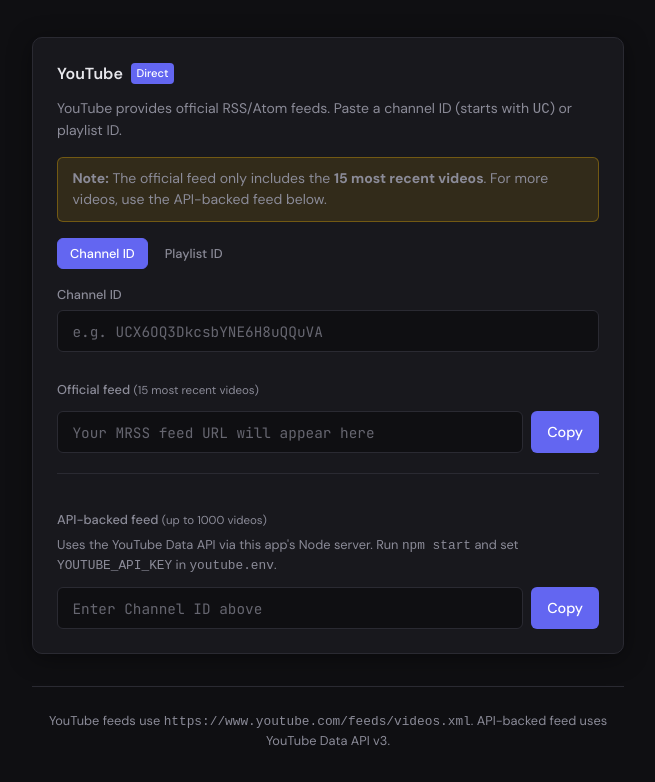
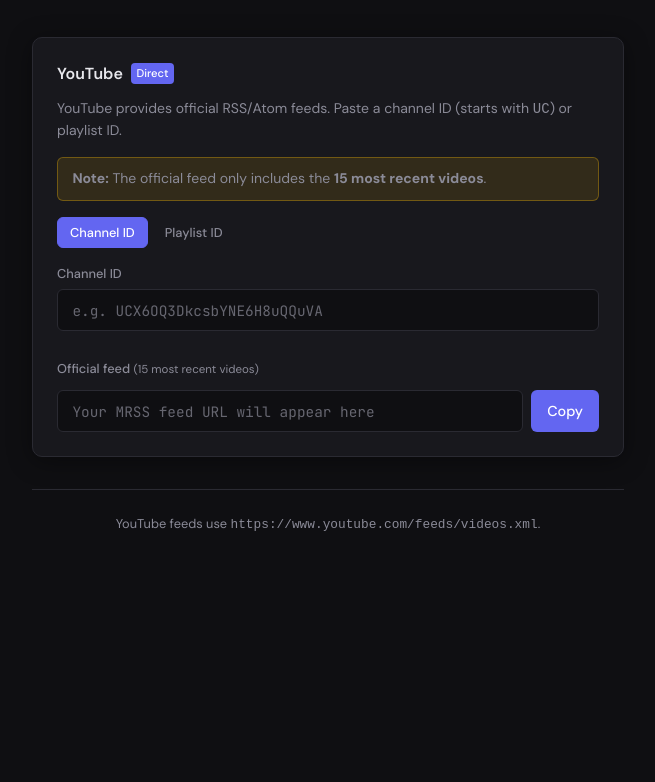
Before and after one commit to antoinettesmith/mrss-feed-generator, a website: page index.html in a window 1280 px wide. Shown: the part 108-890 px from the top of the page, without its empty margins (312-967 px from the left). After the commit the page ends 800 px from the top, so only its background shows below. Drawn offline with Linux system fonts and the light colour scheme.

Commit message:
Update index.html

```diff
--- a/index.html
+++ b/index.html
@@ -293,7 +293,7 @@
     <section class="card">
       <h2>YouTube <span class="badge">Direct</span></h2>
       <p>YouTube provides official RSS/Atom feeds. Paste a channel ID (starts with <code>UC</code>) or playlist ID.</p>
-      <p class="notice"><strong>Note:</strong> The official feed only includes the <strong>15 most recent videos</strong>. For more videos, use the API-backed feed below.</p>
+      <p class="notice"><strong>Note:</strong> The official feed only includes the <strong>15 most recent videos</strong>.</p>
 
       <div class="tabs" role="tablist">
         <button type="button" class="tab active" data-tab="channel" aria-selected="true">Channel ID</button>
@@ -315,18 +315,10 @@
         <button type="button" class="btn-primary" id="yt-copy">Copy</button>
       </div>
 
-      <div class="extended-section" id="yt-api-section">
-        <label class="output-label">API-backed feed <span class="output-sublabel">(up to 1000 videos)</span></label>
-        <p class="extended-desc">Uses the YouTube Data API via this app's Node server. Run <code>npm start</code> and set <code>YOUTUBE_API_KEY</code> in <code>youtube.env</code>.</p>
-        <div class="output-row">
-          <input type="text" id="yt-api-output" readonly placeholder="Enter Channel ID above" />
-          <button type="button" class="btn-primary" id="yt-api-copy">Copy</button>
-        </div>
-      </div>
     </section>
 
     <footer>
-      YouTube feeds use <code>https://www.youtube.com/feeds/videos.xml</code>. API-backed feed uses YouTube Data API v3.
+      YouTube feeds use <code>https://www.youtube.com/feeds/videos.xml</code>.
     </footer>
   </div>
 
@@ -341,16 +333,6 @@
       const ytPlaylist = document.getElementById("yt-playlist");
       const ytOutput = document.getElementById("yt-output");
       const ytCopy = document.getElementById("yt-copy");
-      const ytApiOutput = document.getElementById("yt-api-output");
-      const ytApiCopy = document.getElementById("yt-api-copy");
-      const ytApiSection = document.getElementById("yt-api-section");
-
-      function getApiBaseUrl() {
-        if (typeof window !== "undefined" && window.location.origin && !window.location.origin.startsWith("file")) {
-          return window.location.origin;
-        }
-        return "http://localhost:3000";
-      }
 
       tabs.forEach(function (tab) {
         tab.addEventListener("click", function () {
@@ -363,7 +345,6 @@
             panel.classList.toggle("active", panel.id === "panel-" + tabName);
           });
           updateYtOutput();
-          updateYtApiOutput();
         });
       });
 
@@ -382,42 +363,18 @@
         return "";
       }
 
-      function getYtApiFeedUrl() {
-        const activeTab = document.querySelector(".tab.active");
-        if (!activeTab || activeTab.getAttribute("data-tab") !== "channel") return "";
-        const channel = (ytChannel.value || "").trim();
-        if (!channel) return "";
-        const base = getApiBaseUrl();
-        return base + "/feed?channel_id=" + encodeURIComponent(channel) + "&max=1000";
-      }
-
       function updateYtOutput() {
         ytOutput.value = getYtFeedUrl();
       }
 
-      function updateYtApiOutput() {
-        const url = getYtApiFeedUrl();
-        ytApiOutput.value = url;
-        ytApiSection.style.display = document.querySelector(".tab.active").getAttribute("data-tab") === "channel" ? "block" : "none";
-      }
-
       [ytChannel, ytPlaylist].forEach(function (input) {
-        input.addEventListener("input", function () {
-          updateYtOutput();
-          if (input === ytChannel) updateYtApiOutput();
-        });
+        input.addEventListener("input", updateYtOutput);
       });
 
       ytCopy.addEventListener("click", function () {
         const url = getYtFeedUrl();
         if (!url) return;
         copyWithFeedback(url, ytCopy);
-      });
-
-      ytApiCopy.addEventListener("click", function () {
-        const url = getYtApiFeedUrl();
-        if (!url) return;
-        copyWithFeedback(url, ytApiCopy);
       });
 
       function copyWithFeedback(text, button) {
@@ -433,7 +390,6 @@
 
       // Initial outputs
       updateYtOutput();
-      updateYtApiOutput();
     })();
   </script>
 </body>
```
